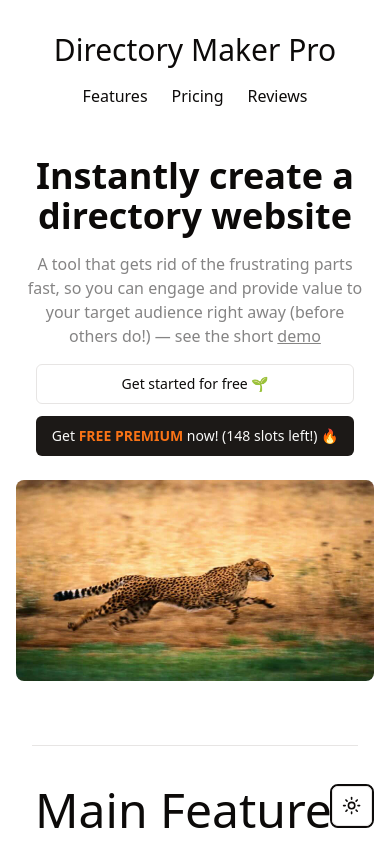
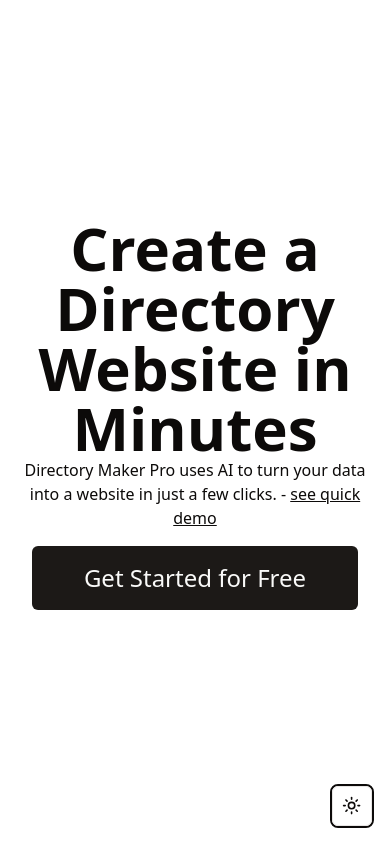
Before and after one commit to mrvfino/directory_maker_pro, a Next.js app in the folder landing/: page / in a window 390 px wide. Shown: the top 844 px of the page. Built offline with nearby package versions, Linux system fonts and the light colour scheme.

Commit message:
wip mobile hero

```diff
--- a/landing/src/app/layout.tsx
+++ b/landing/src/app/layout.tsx
@@ -38,7 +38,7 @@
           disableTransitionOnChange
         >
           <header>
-            <NavigationBar items={navigationConfig.items} />
+            {/* <NavigationBar items={navigationConfig.items} /> */}
           </header>
           <main>{children}</main>
           <footer>
--- a/landing/src/components/hero-section.tsx
+++ b/landing/src/components/hero-section.tsx
@@ -6,30 +6,25 @@
 
 export default function HeroSection({}: HeroSectionProps) {
   return (
-    <section className="flex flex-col items-center gap-2 p-4 text-center">
-      <h1 className="text-4xl font-extrabold md:pt-8 md:text-6xl">
-        Instantly create a directory website
+    <section className="flex min-h-screen flex-col items-center justify-center gap-2 p-4 text-center">
+      <div className="flex flex-col items-center md:flex-row md:justify-around">
+        <div className="flex flex-col justify-start">
+          <h1 className="text-6xl font-extrabold">
+            Create a Directory Website in Minutes
           </h1>
-      <p className="text-foreground/50 text-md max-w-3xl p-2 md:text-xl">
-        A tool that gets rid of the frustrating parts fast, so you can engage
-        and provide value to your target audience right away (before others do!)
-        — see the short <span className="underline">demo</span>
+          <p className="text-md max-w-xl font-light md:text-2xl">
+            Directory Maker Pro uses AI to turn your data into a website in just
+            a few clicks. - <span className="underline">see quick demo</span>
           </p>
-      <div className="flex flex-col justify-center gap-3">
-        <Button variant="outline">Get started for free 🌱</Button>
-        <Button>
-          <p>
-            Get <span className="font-bold text-orange-500">FREE PREMIUM</span>{" "}
-            now! (148 slots left!) 🔥
-          </p>
-        </Button>
+          <Button className="m-4 p-8 text-2xl">Get Started for Free</Button>
         </div>
         <Image
-        className="m-4 aspect-video rounded-lg"
+          className="m-8 hidden aspect-video rounded-lg border-2 p-2 md:block"
           src={HeroImage}
           alt="hero_image"
           width={"960"}
         />
+      </div>
     </section>
   );
 }
--- a/landing/src/components/navigation-bar.tsx
+++ b/landing/src/components/navigation-bar.tsx
@@ -1,7 +1,6 @@
 import Link from "next/link";
 import { NavItem } from "@/types";
 import { cn } from "@/lib/utils";
-import SignInButton from "./sign-in-button";
 
 interface NavigationBarProps {
   items?: NavItem[];
```
Lines whose indentation alone changed are shown as unchanged.
